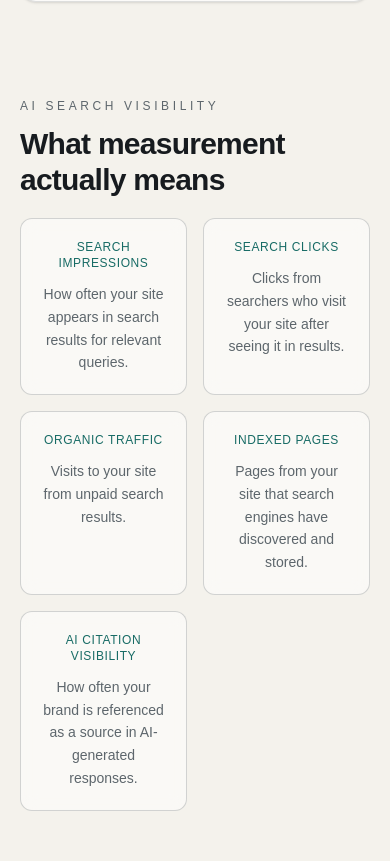
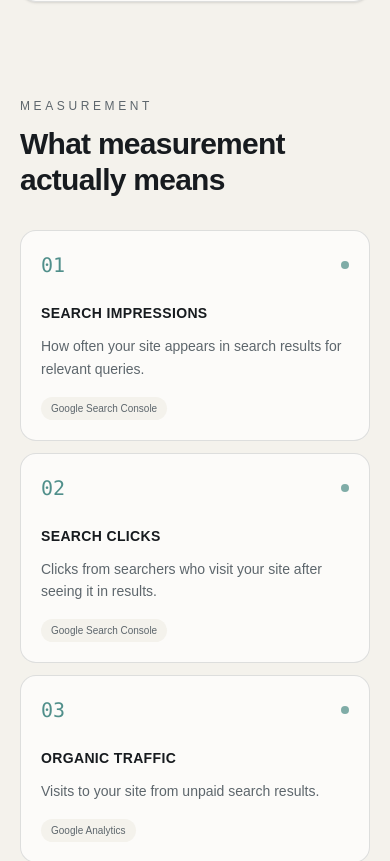
Before and after one commit to devtalish/velnaro-web, a Next.js app: page /ai-search-visibility in a window 390 px wide. Shown: the part 5723-6584 px from the top of the page. Built offline with nearby package versions, Linux system fonts and the light colour scheme; no server answers; a web font is replaced by a local one.

Commit message:
Improve visibility measurement section hierarchy and responsive cards

```diff
--- a/components/ai-search-visibility/measurement-explainer.tsx
+++ b/components/ai-search-visibility/measurement-explainer.tsx
@@ -13,27 +13,29 @@ type MeasurementExplainerProps = {
   items: MeasurementItem[];
 };
 
-export const MeasurementExplainer: FC<MeasurementExplainerProps> = ({
-  title,
-  items,
-}) => (
-  <section className="mb-20">
-    <div>
-      <p className="text-eyebrow uppercase tracking-wider mb-3">AI SEARCH VISIBILITY</p>
-      <h2 className="text-heading mb-5">{title}</h2>
+export const MeasurementExplainer: FC<MeasurementExplainerProps> = ({ title, items }) => (
+  <section className="mb-24">
+    <div className="mb-8 max-w-3xl">
+      <p className="text-eyebrow mb-3 uppercase tracking-wider">MEASUREMENT</p>
+      <h2 className="text-heading">{title}</h2>
     </div>
-    <div className="grid grid-cols-2 gap-4 md:grid-cols-4">
-      {items.map((item) => (
-        <div
-          key={item.name}
-          className="rounded-xl border border-slate/20 p-5 bg-white/50 backdrop-blur-sm text-center"
-        >
-          <p className="text-xs uppercase tracking-wider text-deep-teal mb-3">{item.name}</p>
-          <p className="text-muted text-sm leading-relaxed">
-            {item.description}
-          </p>
-        </div>
+    <div className="grid gap-3 sm:grid-cols-2 lg:grid-cols-4">
+      {items.map((item, index) => (
+        <article key={item.name} className="rounded-2xl border border-slate/15 bg-white/70 p-5 transition-colors hover:border-deep-teal/25 sm:p-6">
+          <div className="mb-6 flex items-center justify-between">
+            <span className="font-mono text-xl font-light text-deep-teal/75">{String(index + 1).padStart(2, "0")}</span>
+            <span className="h-2 w-2 rounded-full bg-deep-teal/55" />
+          </div>
+          <h3 className="text-sm font-semibold uppercase tracking-wide text-graphite">{item.name}</h3>
+          <p className="mt-3 text-sm leading-relaxed text-muted">{item.description}</p>
+          {item.related && item.related.length > 0 && (
+            <ul className="mt-4 flex flex-wrap gap-2">
+              {item.related.map((related) => <li key={related} className="rounded-full bg-ivory px-2.5 py-1 text-[10px] text-muted">{related}</li>)}
+            </ul>
+          )}
+        </article>
       ))}
     </div>
+    <p className="mt-4 max-w-3xl text-xs leading-relaxed text-muted/80">Available measurements vary by platform. We report what can be observed and verified rather than implying access to proprietary ranking or recommendation data.</p>
   </section>
 );
```
